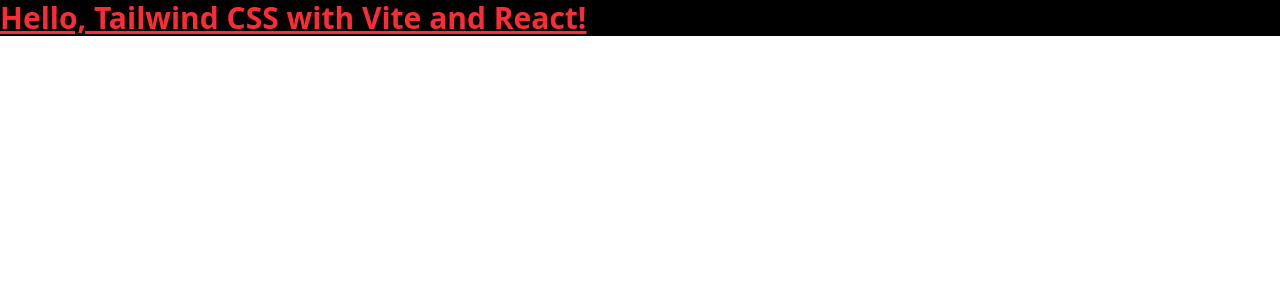
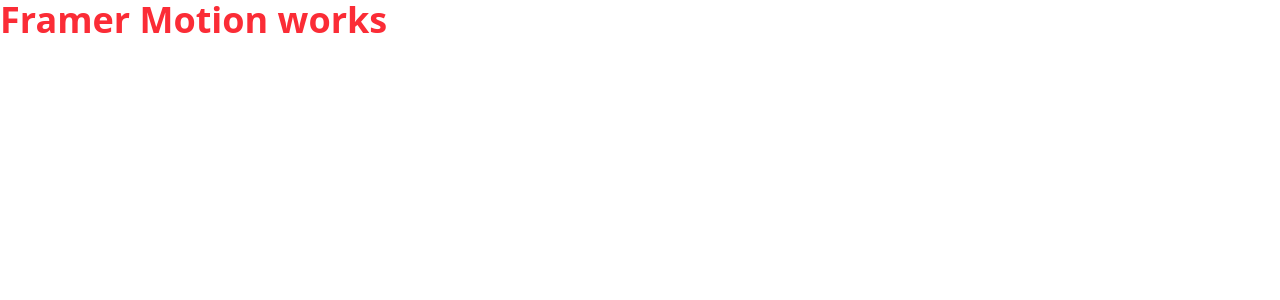
Before and after one commit to mdaasim77/Coffee-Shop-Website, a React (Vite) app: page / in a window 1280 px wide. Shown: the top 300 px of the page. Built offline with nearby package versions, Linux system fonts and the light colour scheme.

Commit message:
add framer-motion

```diff
--- a/package.json
+++ b/package.json
@@ -10,6 +10,7 @@
     "preview": "vite preview"
   },
   "dependencies": {
+    "motion": "^12.29.2",
     "react": "^19.2.0",
     "react-dom": "^19.2.0"
   },
--- a/src/App.jsx
+++ b/src/App.jsx
@@ -1,13 +1,14 @@
-import React from 'react'
+import { motion } from "motion/react";
 
-const App = () => {
+export default function App() {
   return (
-    <div>
-      <h1 className="text-3xl font-bold underline bg-black text-red-500">
-        Hello, Tailwind CSS with Vite and React!
-      </h1>
-    </div>
-  )
+    <motion.h1
+      initial={{ opacity: 0, y: 40 }}
+      animate={{ opacity: 1, y: 0 }}
+      transition={{ duration: 0.6 }}
+      className="text-4xl font-bold text-red-500"
+    >
+      Framer Motion works
+    </motion.h1>
+  );
 }
-
-export default App
```
Also changed, not shown: 1 other file (tests, documents, lock files or other folders).
